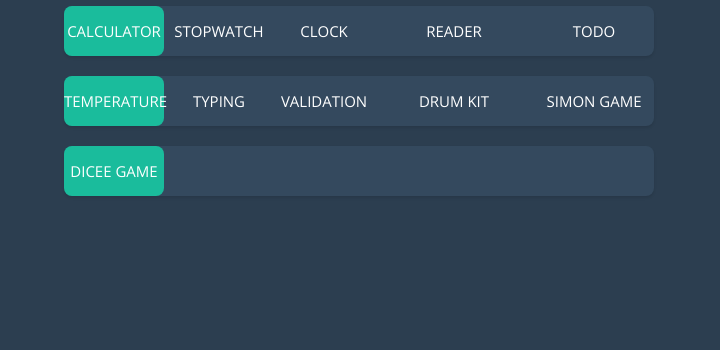
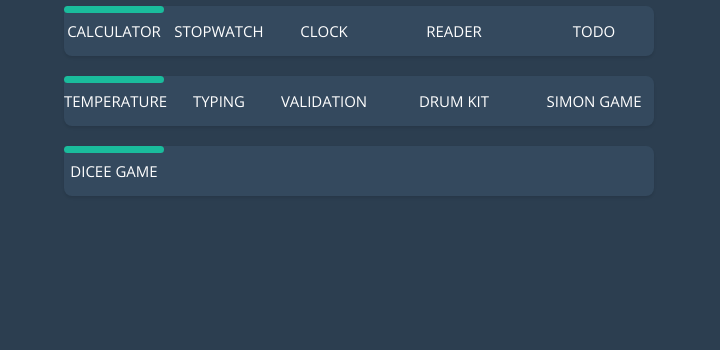
Before and after one commit to ankitbhurji/All-Project-Url, a plain HTML site: page index.html in a window 1280 px wide. Shown: the part 80-430 px from the top of the page, without its empty margins (281-1001 px from the left). Drawn offline with nearby package versions, Linux system fonts and the light colour scheme.

Commit message:
third commit

```diff
--- a/index.html
+++ b/index.html
@@ -2,7 +2,7 @@
 <html lang="en" dir="ltr">
   <head>
     <meta charset="utf-8">
-    <title>Navbar Menu Hover Effect</title>
+    <title>My Projects</title>
     <link rel="stylesheet" href="style.css">
   </head>
   <body>
--- a/style.css
+++ b/style.css
@@ -2,6 +2,7 @@
 body {
 	font-family: 'Open Sans', sans-serif;
 	background: #2c3e50;
+
 }
 nav{
 	position: relative;
@@ -26,7 +27,7 @@ nav a{
 }
 nav .animation{
 	position: absolute;
-	height: 100%;
+	height: 15%;
 	/* height: 5px; */
 	top: 0;
 	/* bottom: 0; */
```
